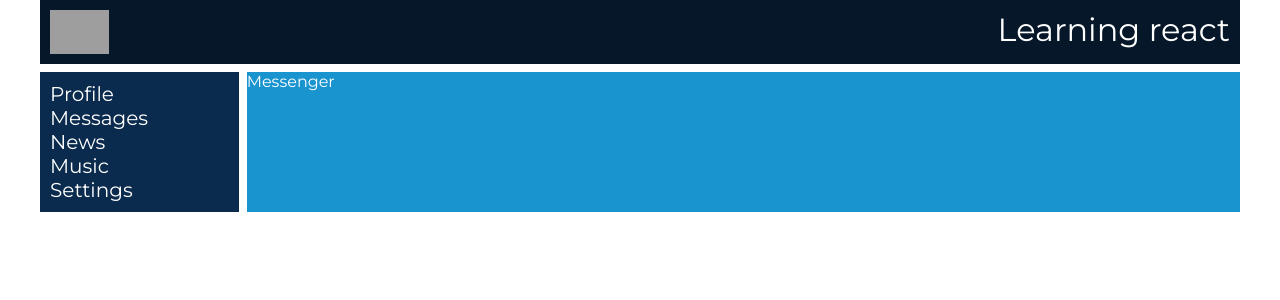
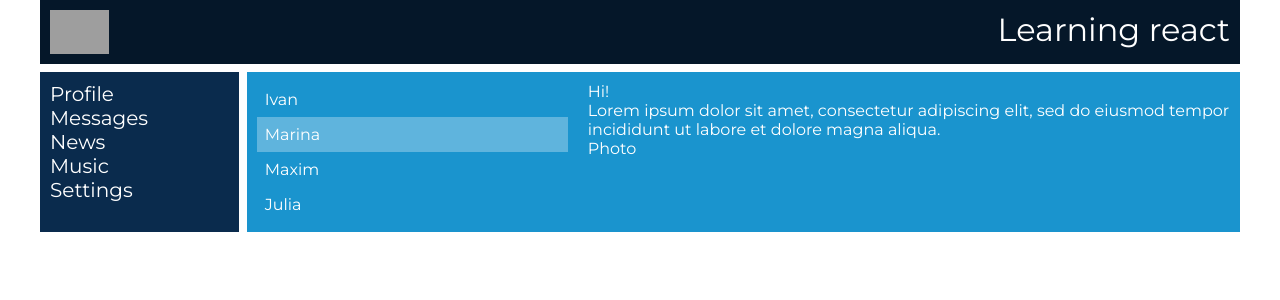
Before and after one commit to iburov/react-app, a React (Create React App) app: page /messenger in a window 1280 px wide. Shown: the top 300 px of the page. Built offline with nearby package versions, Linux system fonts and the light colour scheme; grey boxes are pictures that could not be loaded.

Commit message:
react-tut-21-messenger-page-making

```diff
--- a/src/components/Messenger/Messenger.jsx
+++ b/src/components/Messenger/Messenger.jsx
@@ -3,8 +3,21 @@ import c from "./Messenger.module.css";
 
 const Messenger = props => {
   return (
-    <div>
-      <span>Messenger</span>
+    <div className={c.dialogs}>
+      <div className={c.dialogs_items}>
+        <div className={c.dialog}>Ivan</div>
+        <div className={c.dialog + " " + c.active}>Marina</div>
+        <div className={c.dialog}>Maxim</div>
+        <div className={c.dialog}>Julia</div>
+      </div>
+      <div className={c.messages}>
+        <div className={c.message}>Hi!</div>
+        <div className={c.message}>
+          Lorem ipsum dolor sit amet, consectetur adipiscing elit, sed do
+          eiusmod tempor incididunt ut labore et dolore magna aliqua.
+        </div>
+        <div className={c.message}>Photo</div>
+      </div>
     </div>
   );
 };
--- a/src/components/Messenger/Messenger.module.css
+++ b/src/components/Messenger/Messenger.module.css
@@ -0,0 +1,23 @@
+.dialogs {
+  display: grid;
+  grid-template-columns: 4fr 8fr;
+}
+
+.dialogs_items {
+  padding: 10px;
+}
+
+.dialogs_items .active {
+  background: rgba(255, 255, 255, 0.3);
+}
+
+.dialog {
+  padding: 8px;
+}
+
+.messages {
+  padding: 10px;
+}
+
+.message {
+}
```
